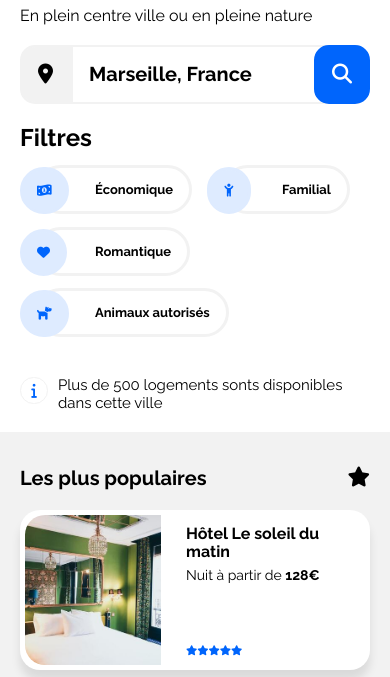
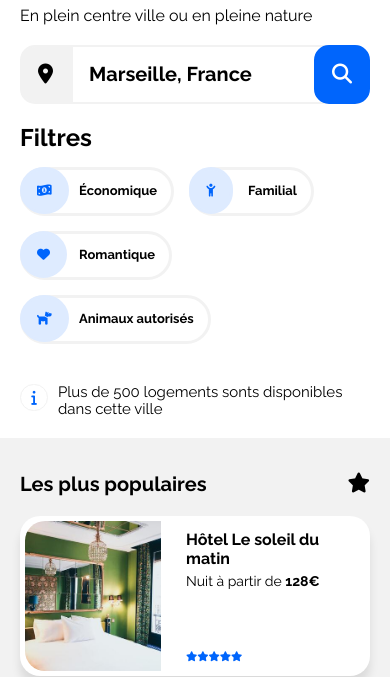
Before and after one commit to Thierry-Heinz/Booki, a plain HTML site: page index.html in a window 390 px wide. Shown: the part 190-867 px from the top of the page. Drawn offline with nearby package versions, Linux system fonts and the light colour scheme.

Commit message:
enhanced the filter on both desktop and mobile

```diff
--- a/css/main.css
+++ b/css/main.css
@@ -274,6 +274,9 @@ section#controls #toolbar form#search-bar button {
   min-height: 100%;
   border-radius: 0 15px 15px 0;
 }
+section#controls #toolbar form#search-bar button i {
+  display: none;
+}
 section#controls #toolbar form#search-bar button:hover,
 section#controls #toolbar form#search-bar button:active,
 section#controls #toolbar form#search-bar button:focus {
@@ -291,45 +294,65 @@ section#controls #toolbar #filter {
   gap: 20px;
 }
 
-section#controls #toolbar #filter label.custom-checkbox {
+section#controls #toolbar #filter .filter__container {
+  display: flex;
+  flex-direction: row;
+  align-items: center;
+  gap: 20px;
+  flex-wrap: wrap;
+}
+
+section#controls #toolbar .filter__container label.custom-checkbox {
   cursor: pointer;
+  height: 64px;
 }
-section#controls #toolbar #filter label.custom-checkbox input[type="checkbox"] {
+section#controls
+  #toolbar
+  .filter__container
+  label.custom-checkbox
+  input[type="checkbox"] {
   display: none;
 }
-section#controls #toolbar #filter label.custom-checkbox .text-container {
+section#controls
+  #toolbar
+  .filter__container
+  label.custom-checkbox
+  .text-container {
   box-sizing: border-box;
-  padding: 16px 0px 16px 16px;
   position: relative;
+  display: flex;
+  align-items: baseline;
 }
-section#controls #toolbar #filter label.custom-checkbox i {
+section#controls #toolbar .filter__container label.custom-checkbox i {
   box-sizing: border-box;
-  padding: 16px;
+  padding: 18px;
   position: absolute;
   top: 0;
   left: 0;
   border-radius: 32px;
   min-width: 64px;
+  z-index: 50;
+  min-height: 64px;
   text-align: center;
   background-color: var(--accent-color);
   color: var(--brand-color);
   border: 3px solid var(--accent-color);
+  z-index: 5;
 }
-section#controls #toolbar #filter label.custom-checkbox span {
-  box-sizing: border-box;
+section#controls #toolbar .filter__container label.custom-checkbox span {
+  box-sizing: content-box;
   font-weight: 700;
-  padding-top: 14px;
-  padding-right: 16px;
-  padding-bottom: 14px;
-  padding-left: 58px;
+  padding-top: 18px;
+  padding-right: 18px;
+  padding-bottom: 18px;
+  padding-left: 74px;
   border-radius: 32px;
-  /* background-color: var(--light-color); */
   border: 3px solid var(--background-color);
 }
 
 section#controls
   #toolbar
-  #filter
+  .filter__container
   label.custom-checkbox
   input:checked
   + .text-container
@@ -340,7 +363,7 @@ section#controls
 }
 section#controls
   #toolbar
-  #filter
+  .filter__container
   label.custom-checkbox
   input:checked
   + .text-container
--- a/css/phone.css
+++ b/css/phone.css
@@ -101,10 +101,16 @@ section#controls #toolbar form#search-bar button {
 section#controls #toolbar form#search-bar button span {
   display: none;
 }
+section#controls #toolbar form#search-bar button i {
+  display: inline;
+}
 
 /* Filter */
 section#controls #toolbar #filter {
   flex-wrap: wrap;
+  gap: 15px;
+}
+section#controls #toolbar #filter .filter__container {
   gap: 15px;
 }
 section#controls #toolbar #filter h3 {
@@ -113,14 +119,19 @@ section#controls #toolbar #filter h3 {
 }
 section#controls #toolbar #filter label.custom-checkbox {
   font-size: 13px;
+  height: 49px;
 }
 
 section#controls #toolbar #filter label.custom-checkbox .text-container i {
   padding: 14px;
   min-width: 32px;
+  min-height: 32px;
 }
 
 section#controls #toolbar #filter label.custom-checkbox .text-container span {
+  padding-top: 14px;
+  padding-right: 14px;
+  padding-bottom: 14px;
   padding-left: 56px;
 }
 
--- a/index.html
+++ b/index.html
@@ -87,10 +87,11 @@
           <!-- Begin Filter -->
           <div id="filter">
             <h3>Filtres</h3>
+            <div class="filter__container">
               <label for="economic" class="custom-checkbox">
                 <input id="economic" type="checkbox" />
                 <div class="text-container">
-                <i class="fa-solid ffa-solid fa-money-bill-1-wave"></i>
+                  <i class="fa-solid fa-money-bill-1-wave"></i>
                   <span>Économique</span>
                 </div>
               </label>
@@ -115,6 +116,7 @@
                   <span>Animaux autorisés</span>
                 </div>
               </label>
+            </div>
           </div>
           <!-- End Filter -->
         </div>
```
Lines whose indentation alone changed are shown as unchanged.
